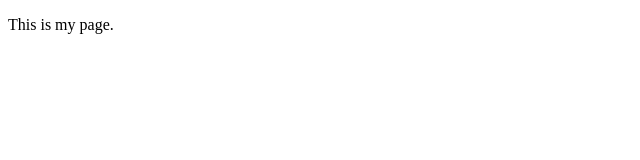
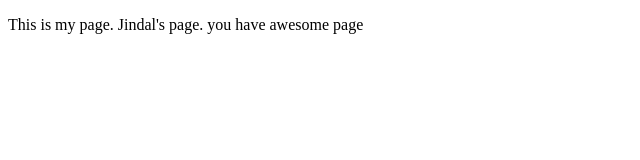
Before and after one commit to jindalabhishek1/dst-session, a plain HTML site: page index.html in a window 1280 px wide. Shown: the whole page, without its empty margins (0-640 px from the left). Drawn offline with Linux system fonts and the light colour scheme.

Commit message:
update from user  vimalcloud

```diff
--- a/index.html
+++ b/index.html
@@ -3,7 +3,7 @@
     <head><title>Test Page</title></head>
     <body>
         <p>
-            This is my page.
+            This is my page. Jindal's page. you have awesome page
         </p>
     </body>
 </html>
```
